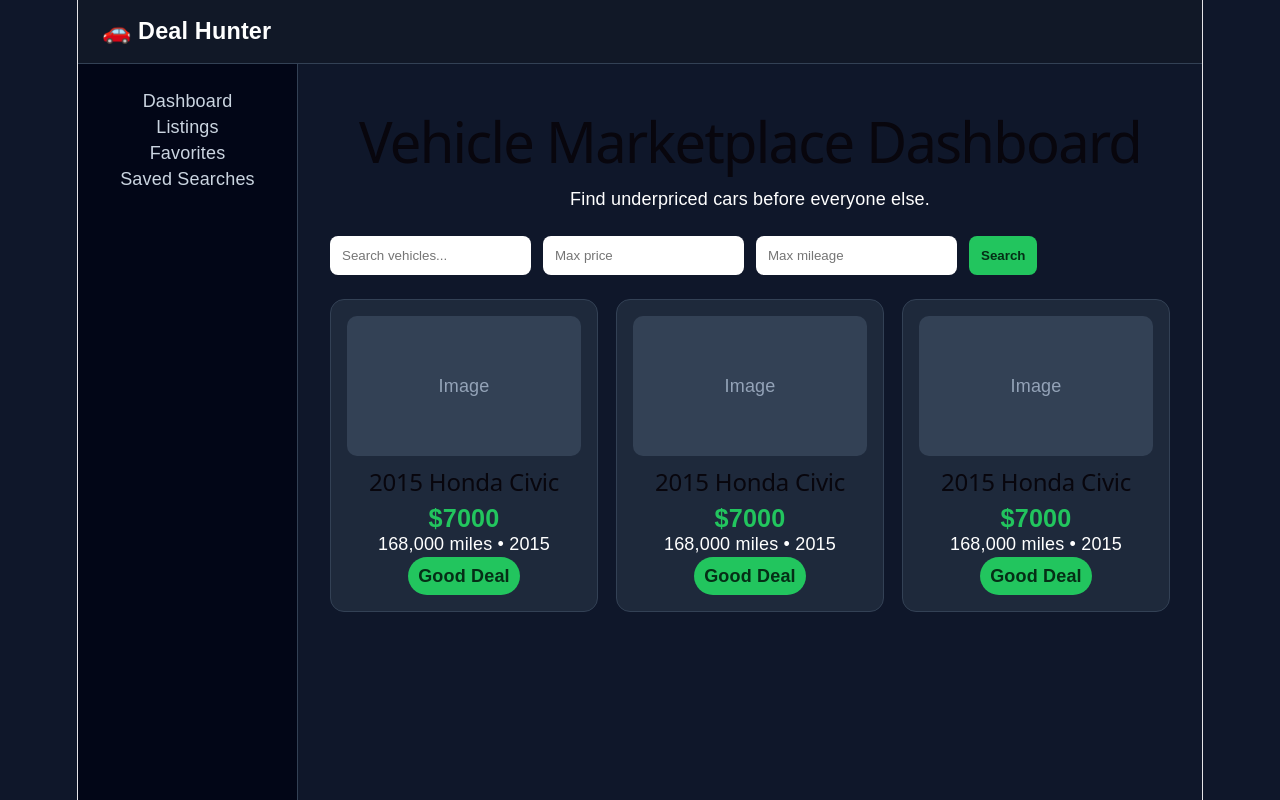
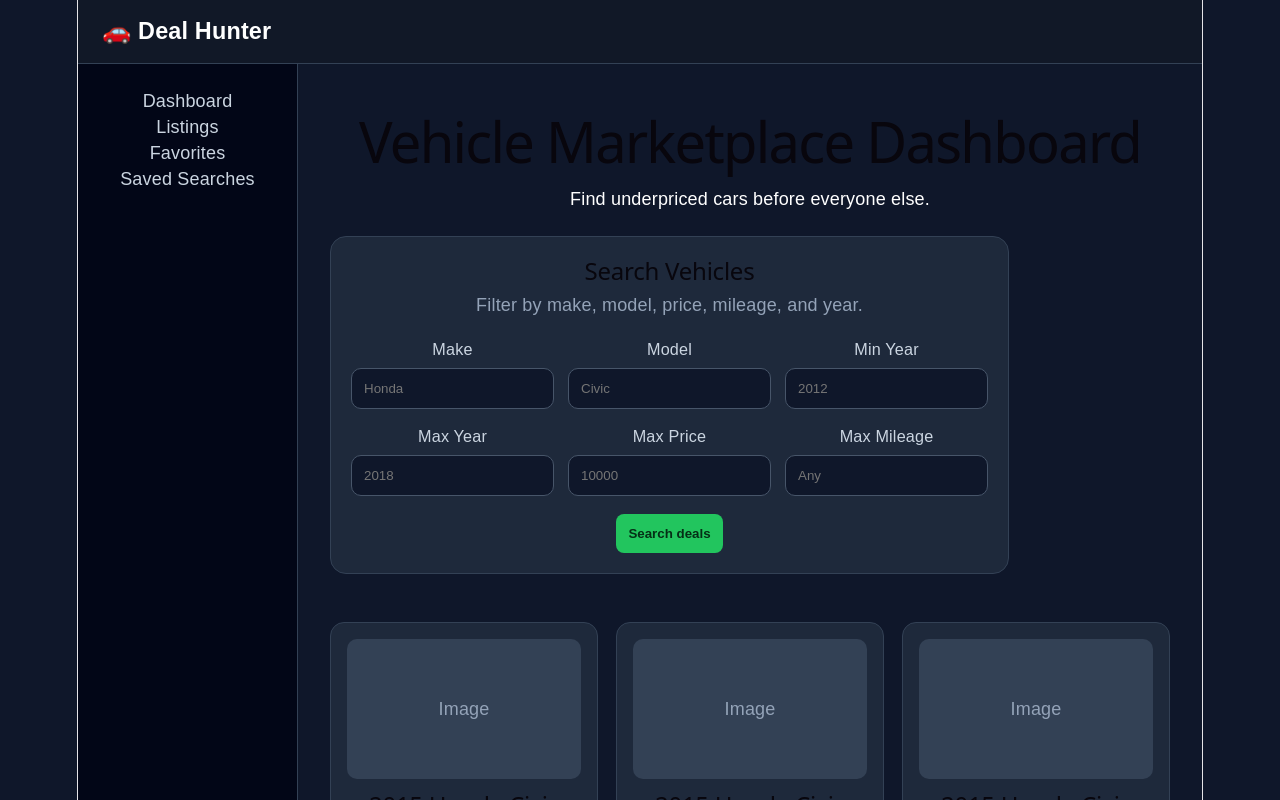
Before and after one commit to MaryanZ/deal-hunter, a React (Vite) app in the folder frontend/: page / in a window 1280 px wide. Shown: the top 800 px of the page. Built offline with nearby package versions, Linux system fonts and the light colour scheme.

Commit message:
added SearchFilters component along with css

```diff
--- a/frontend/src/App.css
+++ b/frontend/src/App.css
@@ -128,3 +128,64 @@ body {
     grid-template-columns: 1fr;
   }
 }
+
+.search-panel {
+  background: #1e293b;
+  border: 1px solid #334155;
+  border-radius: 16px;
+  padding: 20px;
+  margin-bottom: 24px;
+}
+
+.search-header h2 {
+  margin: 0;
+}
+
+.search-header p {
+  color: #94a3b8;
+  margin-top: 6px;
+}
+
+.filters-grid {
+  display: grid;
+  grid-template-columns: repeat(3, 1fr);
+  gap: 14px;
+  margin-top: 18px;
+}
+
+.filters-grid label {
+  display: flex;
+  flex-direction: column;
+  gap: 6px;
+  color: #cbd5e1;
+  font-size: 0.9rem;
+}
+
+.filters-grid input {
+  padding: 12px;
+  border-radius: 10px;
+  border: 1px solid #475569;
+  background: #0f172a;
+  color: white;
+}
+
+.search-button {
+  margin-top: 18px;
+  padding: 12px 18px;
+  border: none;
+  border-radius: 10px;
+  background: #22c55e;
+  color: #052e16;
+  font-weight: bold;
+  cursor: pointer;
+}
+
+@media (max-width: 800px) {
+  .filters-grid {
+    grid-template-columns: 1fr;
+  }
+
+  .search-button {
+    width: 100%;
+  }
+}
--- a/frontend/src/App.jsx
+++ b/frontend/src/App.jsx
@@ -1,5 +1,8 @@
 import "./App.css";
 import VehicleCard from "./components/VehicleCard";
+import SearchFilters from "./components/SearchFilters";
+
+
 function App() {
   return (
     <div className="app">
@@ -23,17 +26,13 @@ function App() {
           </section>
 
           <section className="search-area">
-            <input type="text" placeholder="Search vehicles..." />
-            <input type="text" placeholder="Max price" />
-            <input type="text" placeholder="Max mileage" />
-            <button>Search</button>
+            <SearchFilters />
           </section>
 
           <section className="listings-grid">
             <VehicleCard />
             <VehicleCard />
             <VehicleCard />
-
           </section>
         </main>
       </div>
--- /dev/null
+++ b/frontend/src/components/SearchFilters.jsx
@@ -0,0 +1,42 @@
+function SearchFilters() {
+  return (
+    <section className="search-panel">
+      <div className="search-header">
+        <h2>Search Vehicles</h2>
+        <p>Filter by make, model, price, mileage, and year.</p>
+      </div>
+
+      <div className="filters-grid">
+        <label>
+          Make
+          <input type="text" placeholder="Honda" />
+        </label>
+        <label>
+          Model
+          <input type="text" placeholder="Civic" />
+        </label>
+        <label>
+          Min Year
+          <input type="number" placeholder="2012" />
+        </label>
+
+        <label>
+          Max Year
+          <input type="number" placeholder="2018" />
+        </label>
+
+        <label>
+          Max Price
+          <input type="number" placeholder="10000" />
+        </label>
+
+        <label>
+          Max Mileage
+          <input type="number" placeholder="Any" />
+        </label>
+      </div>
+      <button className="search-button">Search deals</button>
+    </section>
+  );
+}
+export default SearchFilters;
```
